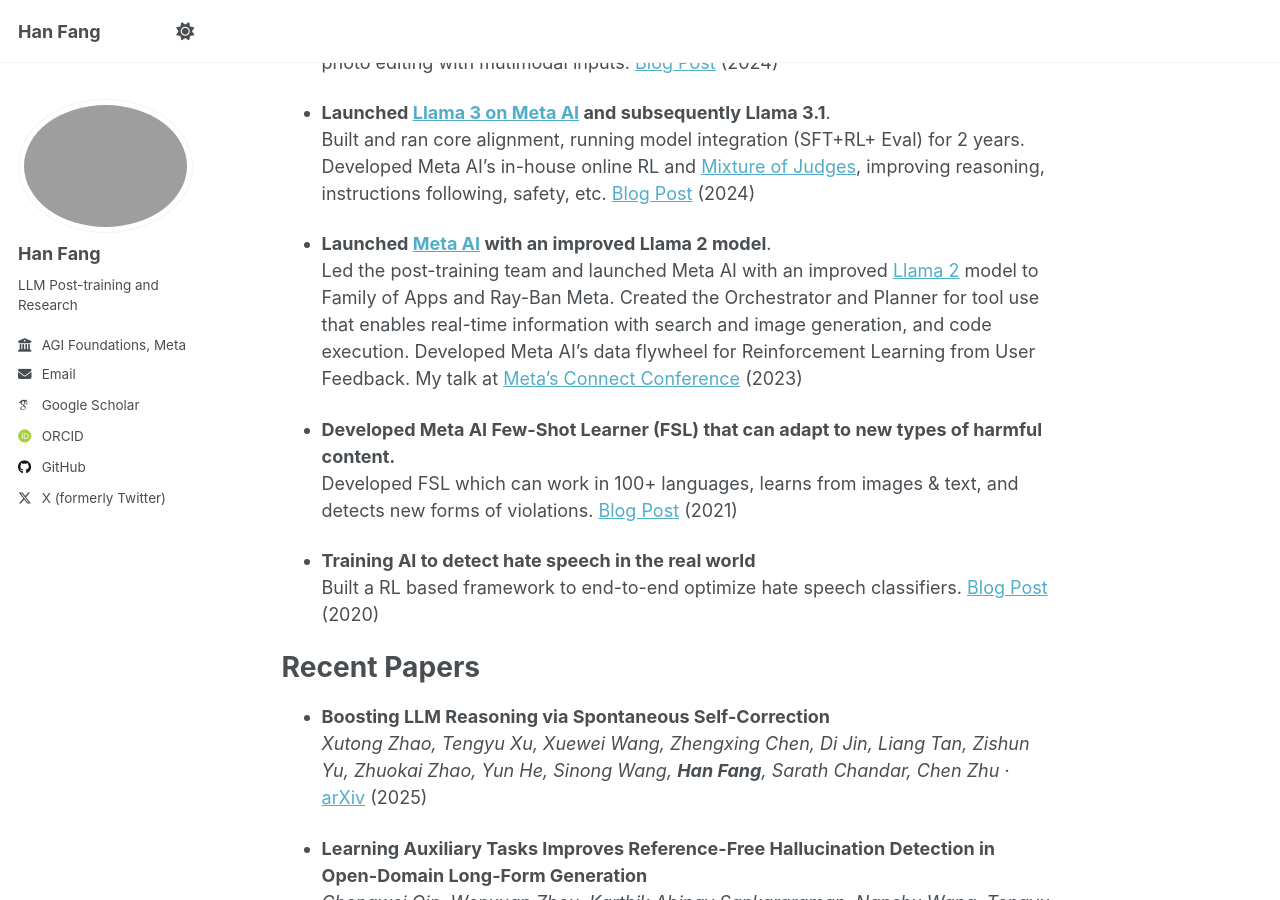
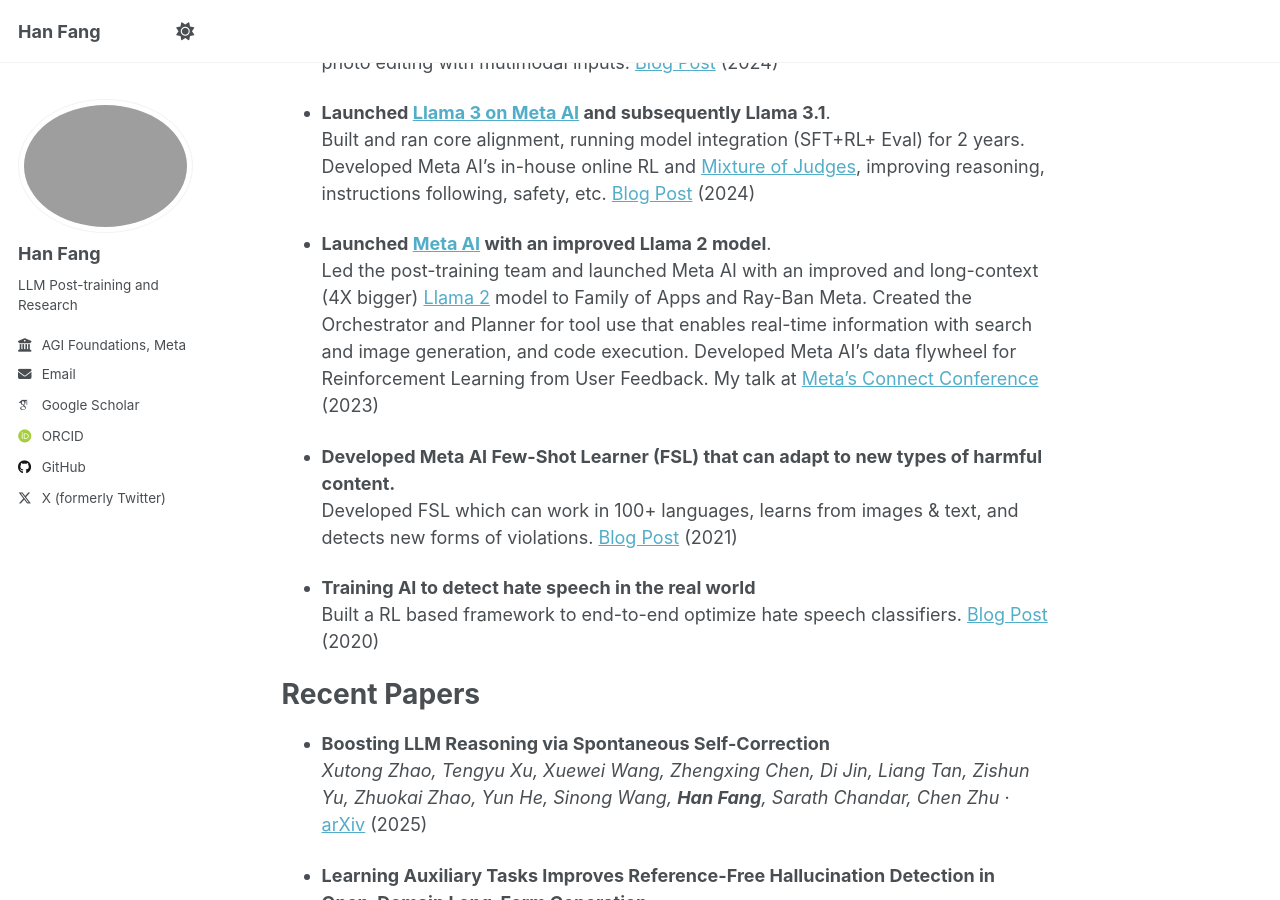
Before and after one commit to hanfang/hanfang.github.io, a Jekyll site: the page built from _pages/about.md, in a window 1280 px wide and 900 px high, scrolled down 643 px. Built offline with Jekyll 4.4.1, drawn with Linux system fonts in a browser that asks for light colours; some web fonts are replaced.

Commit message:
Update about.md

```diff
--- a/_pages/about.md
+++ b/_pages/about.md
@@ -27,7 +27,7 @@
   Built and ran core alignment, running model integration (SFT+RL+ Eval) for 2 years. Developed Meta AI’s in-house online RL and [Mixture of Judges](https://arxiv.org/abs/2409.20370), improving reasoning, instructions following, safety, etc. [Blog Post](https://ai.meta.com/blog/meta-llama-3-1/) (2024)
 
 * **Launched [Meta AI](https://www.meta.ai/) with an improved Llama 2 model**.
-  Led the post-training team and launched Meta AI with an improved [Llama 2](https://about.fb.com/news/2023/09/introducing-ai-powered-assistants-characters-and-creative-tools/) model to Family of Apps and Ray-Ban Meta. Created the Orchestrator and Planner for tool use that enables real-time information with search and image generation, and code execution. Developed Meta AI's data flywheel for Reinforcement Learning from User Feedback. My talk at [Meta's Connect Conference](https://developers.facebook.com/videos/2023/building-metas-next-generation-ai-product-experiences-with-llama/) (2023)
+  Led the post-training team and launched Meta AI with an improved and long-context (4X bigger) [Llama 2](https://about.fb.com/news/2023/09/introducing-ai-powered-assistants-characters-and-creative-tools/) model to Family of Apps and Ray-Ban Meta. Created the Orchestrator and Planner for tool use that enables real-time information with search and image generation, and code execution. Developed Meta AI's data flywheel for Reinforcement Learning from User Feedback. My talk at [Meta's Connect Conference](https://developers.facebook.com/videos/2023/building-metas-next-generation-ai-product-experiences-with-llama/) (2023)
 
 * **Developed Meta AI Few-Shot Learner (FSL) that can adapt to new types of harmful content.**
   Developed FSL which can work in 100+ languages, learns from images & text, and detects new forms of violations. [Blog Post](https://ai.meta.com/blog/harmful-content-can-evolve-quickly-our-new-ai-system-adapts-to-tackle-it/) (2021)
```
